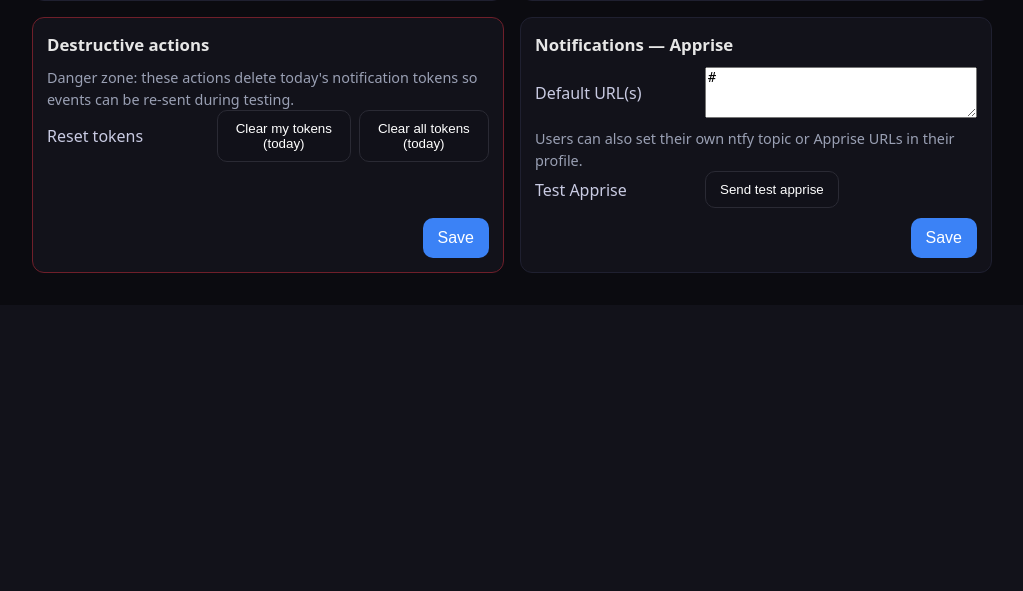
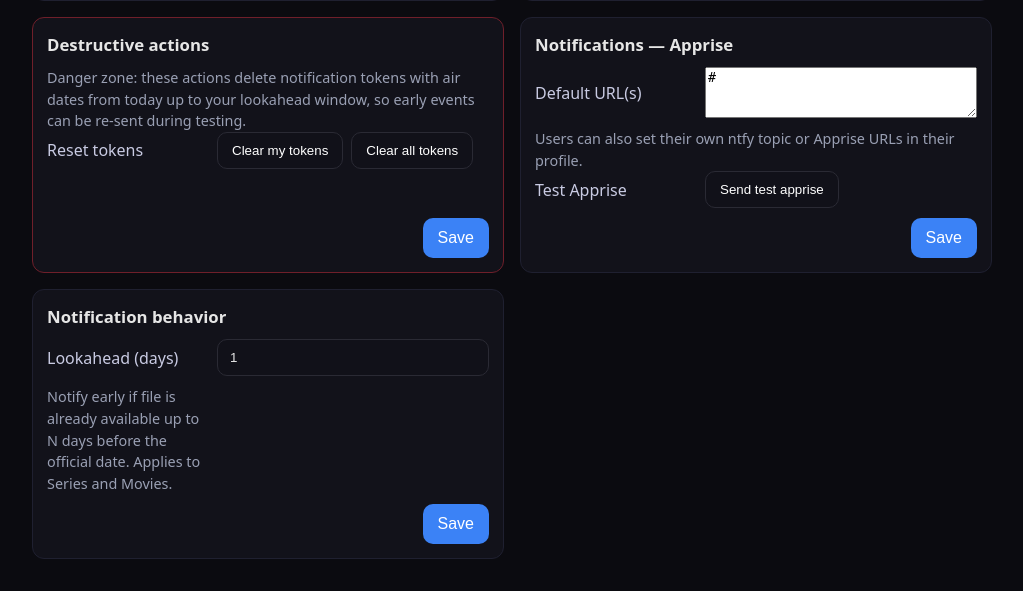
Before and after one commit to jschaufuss/subscribarr, a Django app: page /settings/ in a window 1280 px wide. Shown: the part 851-1442 px from the top of the page, without its empty margins (256-1279 px from the left). Before the commit the page ends 1124 px from the top, so only its background shows below. Run offline with Django 5.2, Linux system fonts and the light colour scheme; a user stored in the database is signed in; tables that the repository leaves empty hold one stand-in row (values such as "Sample post").

Commit message:
added lookaheads when sonarr/radarr metadata are wrong

```diff
--- a/settingspanel/forms.py
+++ b/settingspanel/forms.py
@@ -81,6 +81,10 @@ class NotificationSettingsForm(forms.Form):
         label="Apprise URL(s)", required=False, widget=forms.Textarea(attrs={"rows": 3, "class": "input-wide"}),
         help_text="One per line. See https://github.com/caronc/apprise/wiki for URL formats."
     )
+    notify_lookahead_days = forms.IntegerField(
+        label="Lookahead (days)", required=False, min_value=0, max_value=30,
+        help_text="Consider items up to N days in the future for notifications if file is already available."
+    )
 
 class MailSettingsForm(forms.Form):
     mail_host = forms.CharField(label="Mail Host", required=False)
--- a/settingspanel/models.py
+++ b/settingspanel/models.py
@@ -44,6 +44,9 @@ class AppSettings(models.Model):
     # Notifications - Apprise (default target URLs, optional)
     apprise_default_url = models.TextField(blank=True, null=True, help_text="Apprise URL(s). Multiple allowed, one per line.")
 
+    # Notification behavior
+    notify_lookahead_days = models.PositiveSmallIntegerField(default=1, help_text="How many days ahead to consider for notifications (early availability). Set to 0 or 1 for only today.")
+
     updated_at = models.DateTimeField(auto_now=True)
 
     def __str__(self):
--- a/settingspanel/templates/settingspanel/settings.html
+++ b/settingspanel/templates/settingspanel/settings.html
@@ -138,12 +138,12 @@
 
                 <div class="card" style="border-color:#6f1f2a;">
                     <h2>Destructive actions</h2>
-                    <div class="help">Danger zone: these actions delete today's notification tokens so events can be re-sent during testing.</div>
+                    <div class="help">Danger zone: these actions delete notification tokens with air dates from today up to your lookahead window, so early events can be re-sent during testing.</div>
                     <div class="row">
                         <label>Reset tokens</label>
                         <div class="inline-actions">
-                            <button class="btn" type="button" onclick="resetNotify('me', this)">Clear my tokens (today)</button>
-                            <button class="btn" type="button" onclick="resetNotify('all', this)">Clear all tokens (today)</button>
+                            <button class="btn" type="button" onclick="resetNotify('me', this)">Clear my tokens</button>
+                            <button class="btn" type="button" onclick="resetNotify('all', this)">Clear all tokens</button>
                         </div>
                     </div>
                     <div class="card-actions">
@@ -160,6 +160,17 @@
                         <div class="inline-actions">
                             <button class="btn" type="button" onclick="testNotify('apprise', this)">Send test apprise</button>
                         </div>
+                    </div>
+                    <div class="card-actions">
+                        <button class="btn btn-primary" type="submit">Save</button>
+                    </div>
+                </div>
+                <div class="card">
+                    <h2>Notification behavior</h2>
+                    <div class="row">
+                        <label>Lookahead (days)</label>
+                        {{ notify_form.notify_lookahead_days }}
+                        <div class="help">Notify early if file is already available up to N days before the official date. Applies to Series and Movies.</div>
                     </div>
                     <div class="card-actions">
                         <button class="btn btn-primary" type="submit">Save</button>
--- a/settingspanel/views.py
+++ b/settingspanel/views.py
@@ -140,12 +140,18 @@ def test_notify(request):
 
 @jellyfin_admin_required
 def reset_notify_tokens(request):
-    """Delete today's SentNotification tokens for testing.
+    """Delete SentNotification tokens for testing.
+    Removes entries with air_date in [today .. today+lookahead_days].
     Optional query param: scope=me|all (default: me)
     """
     scope = (request.GET.get('scope') or 'me').strip().lower()
     today = timezone.now().date()
-    qs = SentNotification.objects.filter(air_date=today)
+    try:
+        la = max(0, int(getattr(AppSettings.current(), 'notify_lookahead_days', 1) or 0))
+    except Exception:
+        la = 0
+    end_date = today + timezone.timedelta(days=la)
+    qs = SentNotification.objects.filter(air_date__gte=today, air_date__lte=end_date)
     if scope != 'all':
         qs = qs.filter(user=request.user)
     deleted, _ = qs.delete()
@@ -216,6 +222,7 @@ class SettingsView(View):
                 "ntfy_password": cfg.ntfy_password or "",
                 "ntfy_token": cfg.ntfy_token or "",
                 "apprise_default_url": cfg.apprise_default_url or "",
+                "notify_lookahead_days": cfg.notify_lookahead_days or 1,
             }),
         })
 
@@ -265,6 +272,12 @@ class SettingsView(View):
         cfg.ntfy_password      = notify_form.cleaned_data.get("ntfy_password") or None
         cfg.ntfy_token         = notify_form.cleaned_data.get("ntfy_token") or None
         cfg.apprise_default_url = notify_form.cleaned_data.get("apprise_default_url") or None
+        # Notification behavior
+        nad = notify_form.cleaned_data.get("notify_lookahead_days")
+        try:
+            cfg.notify_lookahead_days = max(0, min(30, int(nad))) if nad is not None else cfg.notify_lookahead_days
+        except Exception:
+            pass
 
         cfg.save()
         # Save instances with minor normalization
```
Also changed, not shown: arr_api/notifications.py (+13 -8 lines), settingspanel/migrations/0007_appsettings_notify_lookahead_days.py (added).
